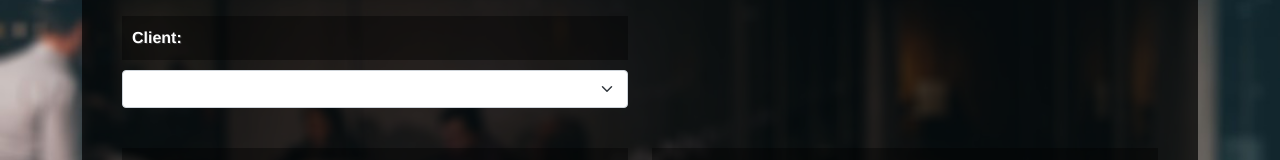
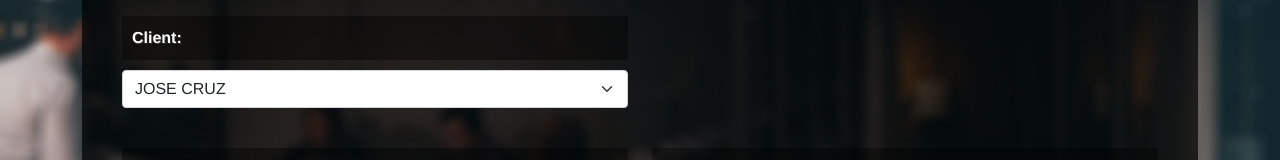
Before and after one commit to vazqjose/ntrack, a Vue app: page /newticket in a window 1280 px wide. Shown: the part 357-517 px from the top of the page. Built offline with nearby package versions, Linux system fonts and the light colour scheme; a web font is replaced by a local one.

Commit message:
fix adding ticket error

```diff
--- a/src/views/newticket.vue
+++ b/src/views/newticket.vue
@@ -35,7 +35,7 @@
                       <div class="input-group">
                         <select class="form-select" v-model="formData.client_id">
                           <option selected value="">Select a client to assign this service...</option>
-                          <option value='616f4c9ff66c2a496d7e5bd3'>JOSE CRUZ</option>
+                          <option value='6170be1ace938dab7b685232'>JOSE CRUZ</option>
 
                         </select>
                       </div>
@@ -140,9 +140,6 @@
             },
             addTicket() {
               console.log(this.formData)
-                 if (!this.formData.client_id) {
-                       this.formData.client_id = '6170be1ace938dab7b685232';
-                     }
                  axios.post('https://2ktpylu8p5.execute-api.us-east-2.amazonaws.com/dev/api/v1/tickets', this.formData)
                  .then(
                      response => {
```
